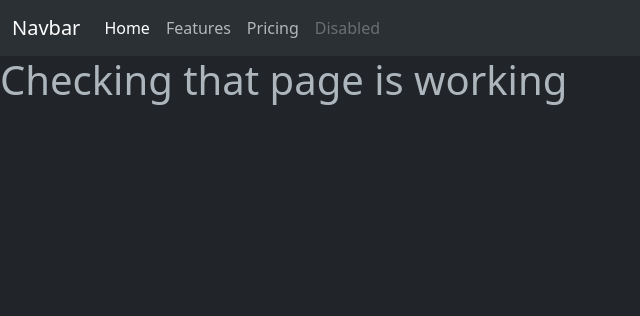
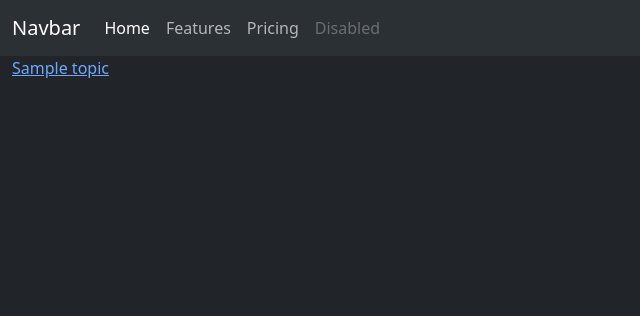
Before and after one commit to Miczigun/private-lessons-calendar, a Django app: page / in a window 1280 px wide. Shown: the top 316 px of the page, without its empty margins (0-640 px from the left). Run offline with Django 4.2, Linux system fonts and the light colour scheme; tables that the repository leaves empty hold one stand-in row (values such as "Sample post").

Commit message:
modified menu.html

```diff
--- a/lessons/templates/lessons/menu.html
+++ b/lessons/templates/lessons/menu.html
@@ -2,6 +2,17 @@
 {% block title%} Menu {% endblock %}
 {% block content %}
 <main>
-    <h1>Checking that page is working</h1>
+    <div class="container-fluid">
+        <div class="row">
+            <div class="col">
+                        {% for topic in topics %}
+                            <a class="my-4">{{ topic.name }}</a><br>
+                        {% endfor %}
+            </div>
+            <div class="col">
+
+            </div>
+        </div>
+    </div>
 </main>
 {% endblock %}
--- a/lessons/views.py
+++ b/lessons/views.py
@@ -3,7 +3,7 @@ from django.http import HttpResponse
 from django.contrib import messages
 from django.contrib.auth import login, logout, authenticate
 from .forms import UserForm
-from .models import User
+from .models import User, Topic
 
 
 # Create your views here.
@@ -46,4 +46,8 @@ def register_page(request):
 
 
 def menu_page(request):
-    return render(request, 'lessons/menu.html')
+
+    topics = Topic.objects.all()
+    context = {'topics': topics}
+
+    return render(request, 'lessons/menu.html', context)
```
